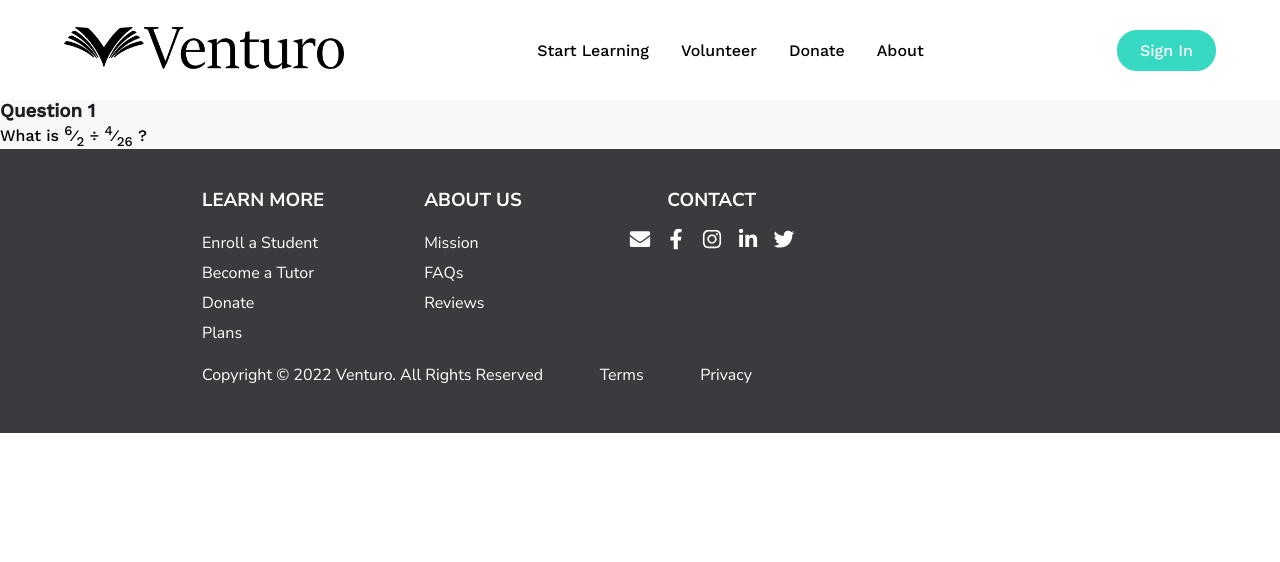
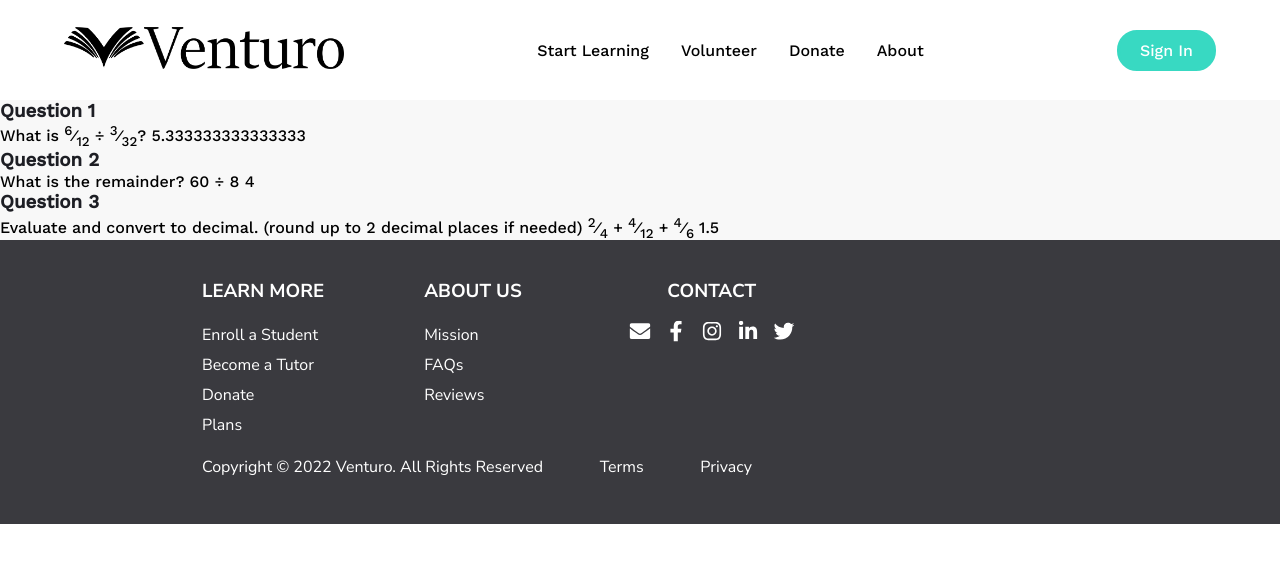
Before and after one commit to Arnav350/venturo, a React (Create React App) app: page /Elementary in a window 1280 px wide. Shown: the top 562 px of the page. Built offline with nearby package versions, Linux system fonts and the light colour scheme.

Commit message:
added problems to elementary

```diff
--- a/src/pages/Elementary.jsx
+++ b/src/pages/Elementary.jsx
@@ -3,10 +3,23 @@ import "../App.css";
 
 function Elementary() {
   const oneA = Math.floor(Math.random() * 10 + 1);
-  const oneB = Math.floor(Math.random() * 30 + 1);
+  const oneB = Math.floor(Math.random() * 30 + 10);
   const oneC = Math.floor(Math.random() * 10 + 1);
-  const oneD = Math.floor(Math.random() * 30 + 1);
+  const oneD = Math.floor(Math.random() * 30 + 10);
   const oneAns = (oneA * oneD) / (oneB * oneC);
+
+  const twoA = Math.floor(Math.random() * 50 + 50);
+  const twoB = Math.floor(Math.random() * 5 + 5);
+  const twoAns = twoA % twoB;
+
+  const threeA = Math.floor(Math.random() * 3 + 1);
+  const threeB = Math.floor(Math.random() * 8 + 3);
+  const threeC = Math.floor(Math.random() * 4 + 2);
+  const threeAns =
+    Math.round((threeA / 4 + threeB / 12 + threeC / 6 + Number.EPSILON) * 100) /
+    100;
+
+  const fourA = "temp";
 
   return (
     <>
@@ -15,7 +28,18 @@ function Elementary() {
           <h3>Question 1</h3>
           <div>
             What is <sup>{oneA}</sup>&frasl;<sub>{oneB}</sub> &divide;{" "}
-            <sup>{oneC}</sup>&frasl;<sub>{oneD}</sub> ?
+            <sup>{oneC}</sup>&frasl;<sub>{oneD}</sub>? {oneAns}
+          </div>
+          <h3>Question 2</h3>
+          <div>
+            What is the remainder? {twoA} &divide; {twoB} {twoAns}
+          </div>
+          <h3>Question 3</h3>
+          <div>
+            Evaluate and convert to decimal. (round up to 2 decimal places if
+            needed) <sup>{threeA}</sup>&frasl;<sub>4</sub> + <sup>{threeB}</sup>
+            &frasl;<sub>12</sub> + <sup>{threeC}</sup>&frasl;<sub>6</sub>{" "}
+            {threeAns}
           </div>
         </section>
       </main>
```
